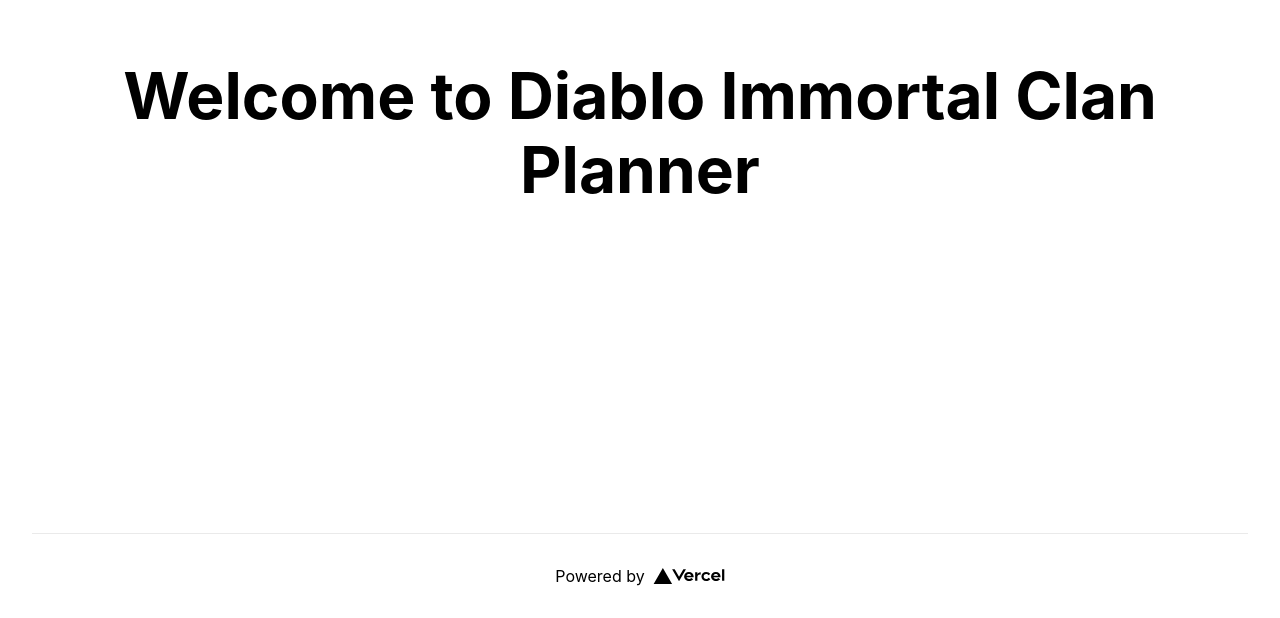
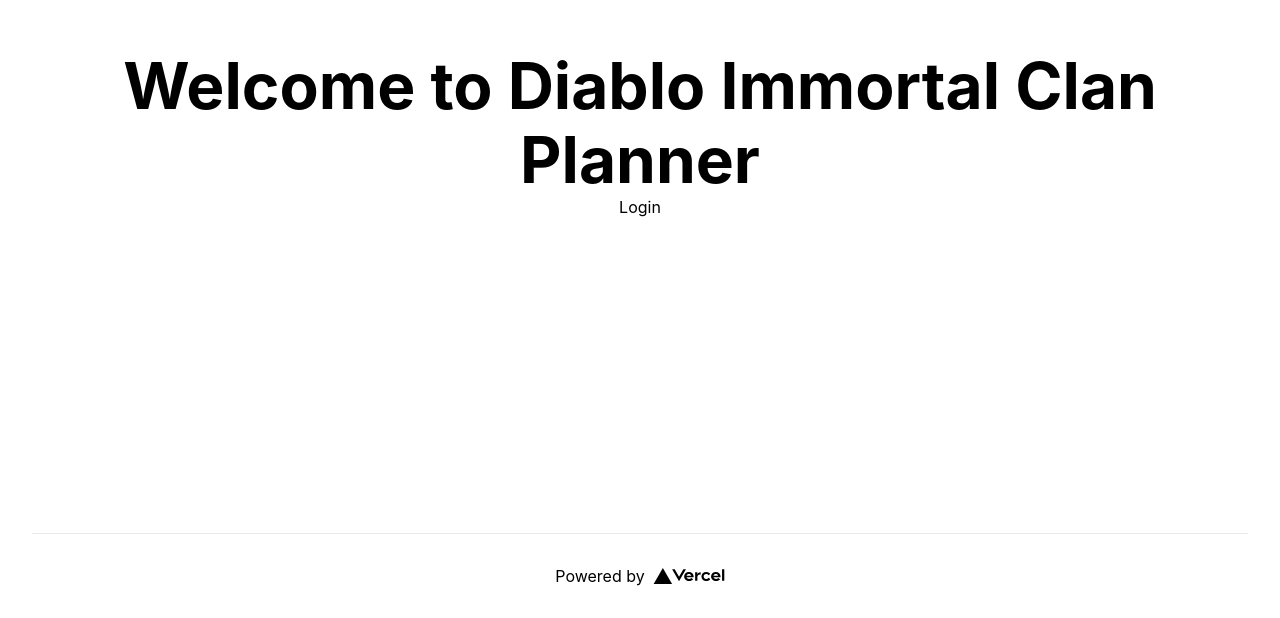
Before and after one commit to zivkong/di-planner, a Next.js app: page / in a window 1280 px wide. Shown: the part 267-885 px from the top of the page. Built offline with nearby package versions, Linux system fonts and the light colour scheme.

Commit message:
Test Base Path

```diff
--- a/pages/index.js
+++ b/pages/index.js
@@ -1,5 +1,6 @@
 import Head from 'next/head'
 import Image from 'next/image'
+import Link from 'next/link'
 import styles from '../styles/Home.module.css'
 
 export default function Home() {
@@ -15,6 +16,7 @@
         <h1 className={styles.title}>
           Welcome to Diablo Immortal Clan Planner
         </h1>
+        <Link href="/login">Login</Link>
       </main>
 
       <footer className={styles.footer}>
```
Also changed, not shown: pages/login/index.js (added, +7 -0 lines).
